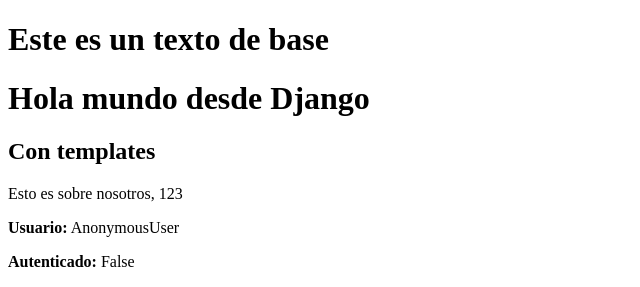
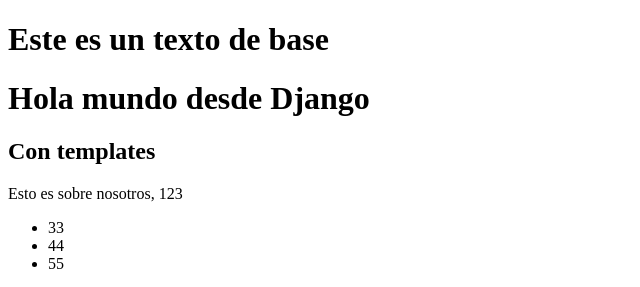
Before and after one commit to dev1d123/test, a Django app: page / in a window 1280 px wide. Shown: the part 88-375 px from the top of the page, without its empty margins (0-640 px from the left). Run offline with Django 5.2, Linux system fonts and the light colour scheme.

Commit message:
(Diapositiva 4) -> Implementando el tag for para enviar lista como contexto

```diff
--- a/src/listaContactos/inicio/templates/home.html
+++ b/src/listaContactos/inicio/templates/home.html
@@ -12,6 +12,11 @@
         {{myText}},
         {{myNumber}}
     </p>
+    <ul>
+        {% for myItem in myList %}
+            <li>{{ myItem }}</li>
+        {% endfor %}
+    </ul>
 
 
 
--- a/src/listaContactos/inicio/views.py
+++ b/src/listaContactos/inicio/views.py
@@ -5,6 +5,7 @@
     myContext = {
         'myText' : 'Esto es sobre nosotros',
         'myNumber': 123,
+        'myList' : {33,44,55},
     }
     return render(request, "home.html", myContext)
 
```
